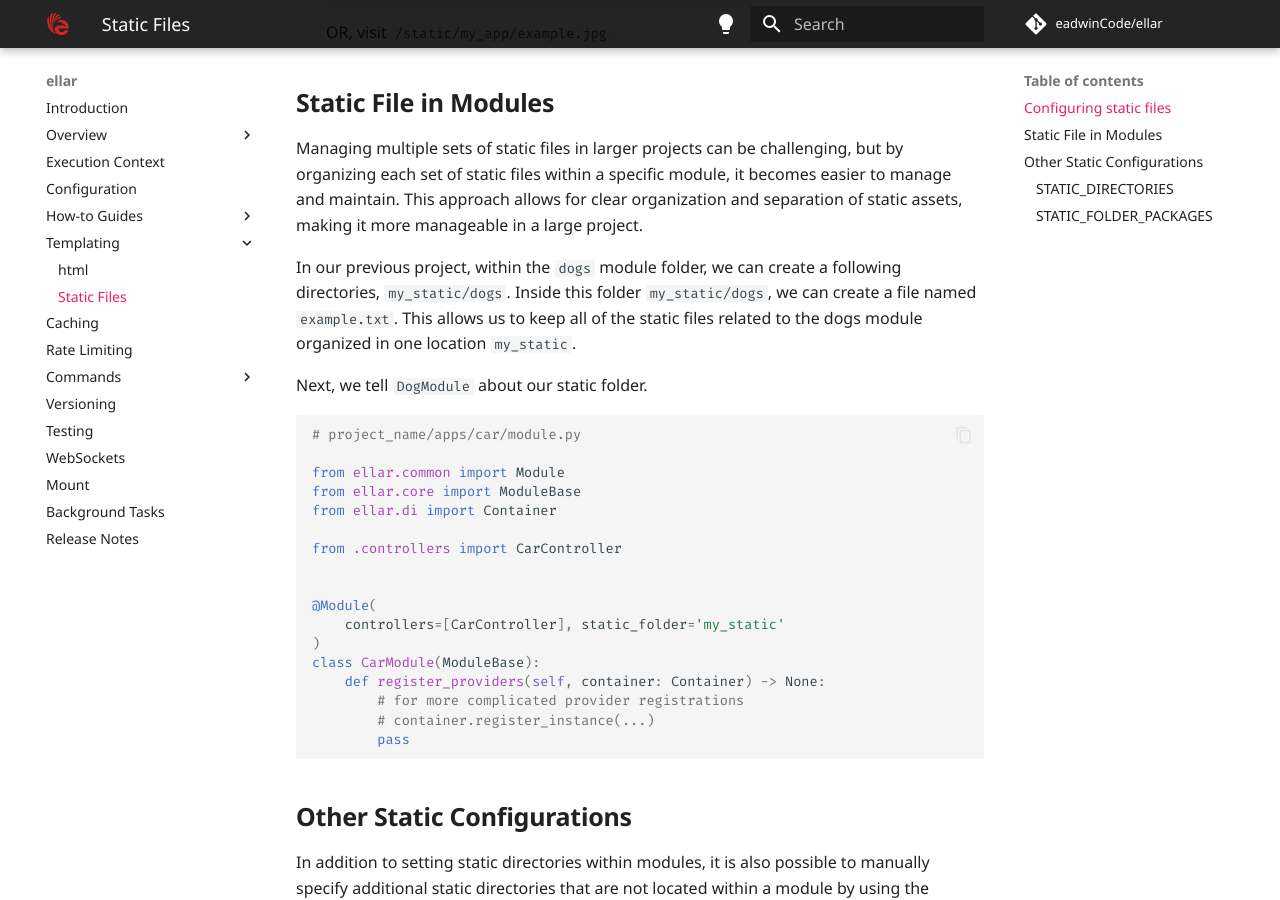
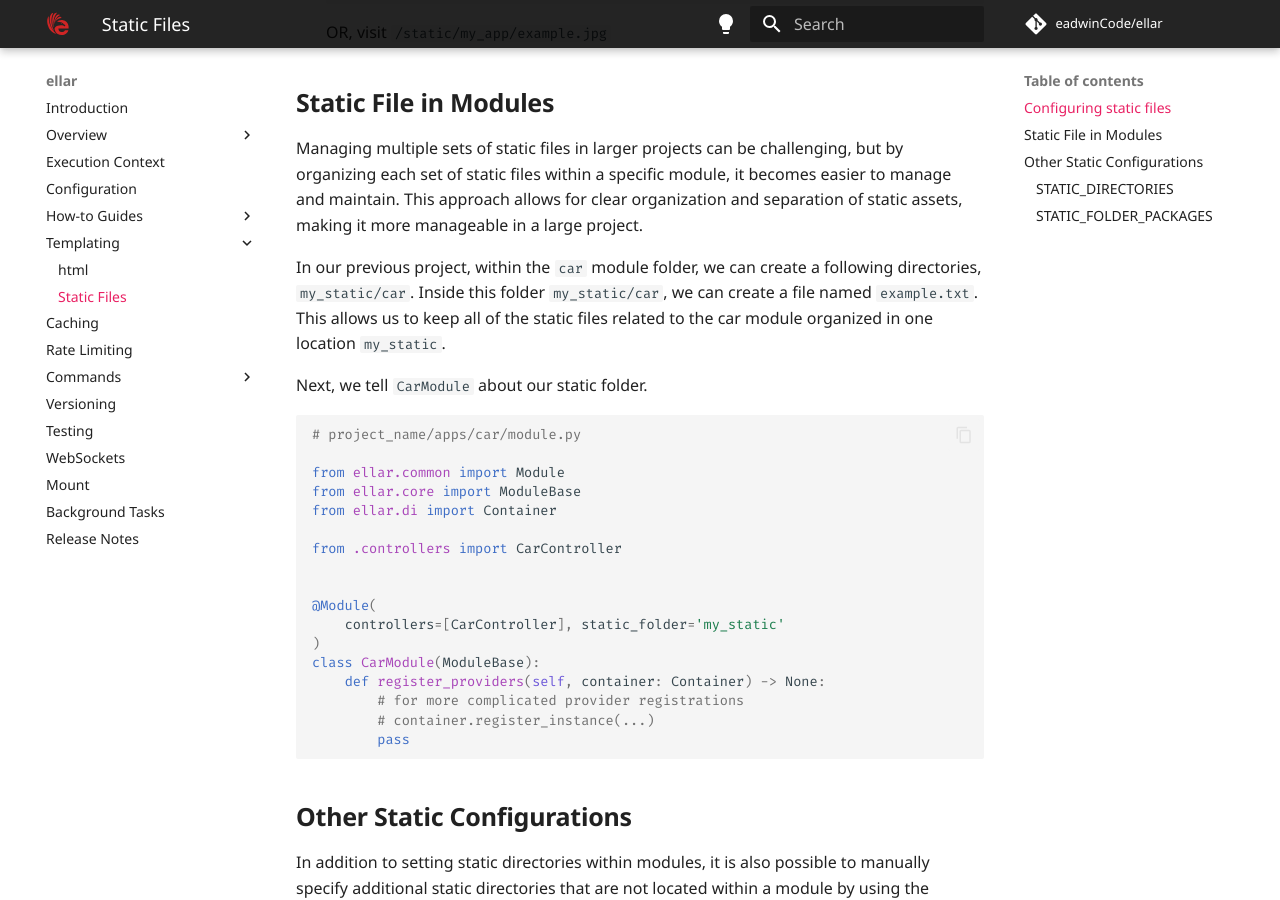
Before and after one commit to python-ellar/ellar, an MkDocs documentation site: the page built from docs/templating/staticfiles.md, in a window 1280 px wide and 900 px high, scrolled down 846 px. Built offline with MkDocs 1.6.1 and Material for MkDocs 9.7.7, drawn with Linux system fonts in a browser that asks for light colours; comment, search, counter and statistics services are not loaded.

Commit message:
document correction

````diff
--- a/docs/templating/staticfiles.md
+++ b/docs/templating/staticfiles.md
@@ -30,11 +30,11 @@
 This approach allows for clear organization and separation of static assets,
 making it more manageable in a large project.
 
-In our previous project, within the `dogs` module folder, we can create a following directories, `my_static/dogs`.
-Inside this folder `my_static/dogs`, we can create a file named `example.txt`.
-This allows us to keep all of the static files related to the dogs module organized in one location `my_static`.
+In our previous project, within the `car` module folder, we can create a following directories, `my_static/car`.
+Inside this folder `my_static/car`, we can create a file named `example.txt`.
+This allows us to keep all of the static files related to the car module organized in one location `my_static`.
 
-Next, we tell `DogModule` about our static folder.
+Next, we tell `CarModule` about our static folder.
 
 ```python
 # project_name/apps/car/module.py
````
Also changed, not shown: docs/overview/controllers.md (+1 -1 lines), docs/overview/index.md (+4 -4 lines).
